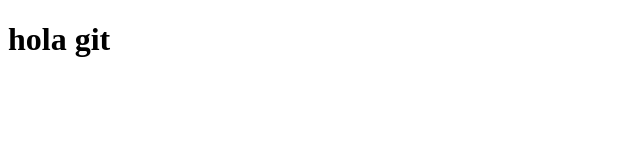
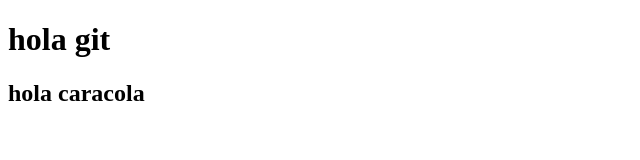
Before and after one commit to RaquelPatinhoRodriguez/cursogit, a plain HTML site: page index.html in a window 1280 px wide. Shown: the whole page, without its empty margins (0-640 px from the left). Drawn offline with Linux system fonts and the light colour scheme.

Commit message:
segundo commit tras cambios

```diff
--- a/index.html
+++ b/index.html
@@ -7,5 +7,6 @@
 </head>
 <body>
     <h1>hola git</h1>
+    <h2>hola caracola</h2>
 </body>
 </html>
```
Also changed, not shown: colores.txt.
